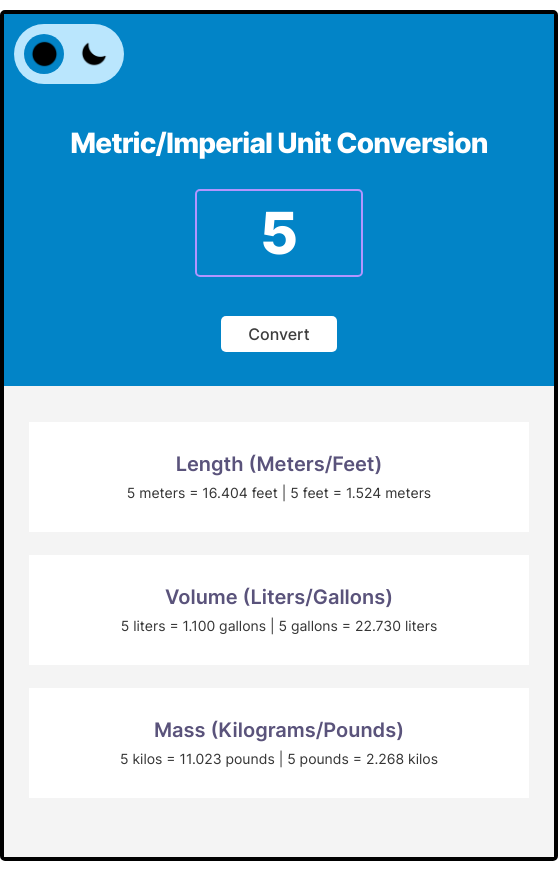
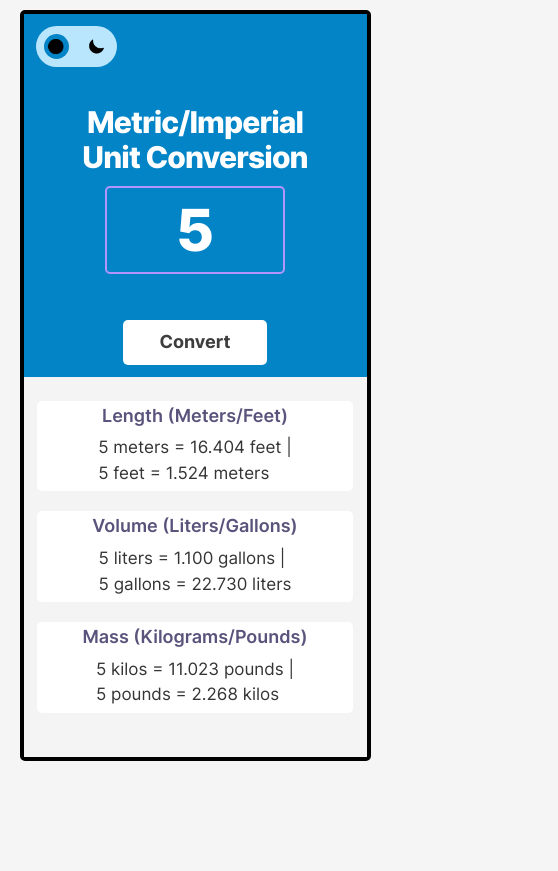
Before and after one commit to properless-rest/unit-converter, a website built with Vite: page index.html in a window 390 px wide. Both pictures are taken after typing "5" into the empty fields and a click on the button "Convert". Shown: the whole page, 558 px wide, since content can reach past the window. After the commit the page ends 844 px from the top, so only its background shows below. Built offline with nearby package versions, Linux system fonts and the light colour scheme.

Commit message:
RWD version. Corrected validation and conversion functionality for better user experience. Added bg switching for the element body.

```diff
--- a/code/converter.js
+++ b/code/converter.js
@@ -6,7 +6,8 @@ function roundTo(number, digits) {
 
 
 export function convert(quantity, conversionRate) {
-    return roundTo(quantity * conversionRate, 3);
+    // if quantity * conversionRate equals 0, don't round 0 to 3 decimals after comma;
+    return quantity * conversionRate === 0 ? 0 : roundTo(quantity * conversionRate, 3);
 }
 
 
--- a/code/index.js
+++ b/code/index.js
@@ -3,17 +3,17 @@ import { lightSwitcher, darkSwitcher, switchToLightTheme, switchToDarkTheme } fr
 
 
 function renderAdmissibleInput(inputValue) {
-    document.getElementById("length-conv").textContent =
-        `${inputValue} meters = ${convert(inputValue, meterToFeet)} feet | ${inputValue} feet = ${convert(inputValue, footToMeters)} meters`;
-    document.getElementById("volume-conv").textContent =
-        `${inputValue} liters = ${convert(inputValue, literToGallons)} gallons | ${inputValue} gallons = ${convert(inputValue, gallonToLiters)} liters`;
-    document.getElementById("mass-conv").textContent =
-        `${inputValue} kilos = ${convert(inputValue, kiloToPounds)} pounds | ${inputValue} pounds = ${convert(inputValue, poundToKilos)} kilos`;
+    document.getElementById("length-conv").innerHTML =
+        `${inputValue} meters = ${convert(inputValue, meterToFeet)} feet |<br>${inputValue}&nbsp;feet = ${convert(inputValue, footToMeters)}&nbsp;meters`;
+    document.getElementById("volume-conv").innerHTML =
+        `${inputValue} liters = ${convert(inputValue, literToGallons)} gallons |<br>${inputValue}&nbsp;gallons = ${convert(inputValue, gallonToLiters)}&nbsp;liters`;
+    document.getElementById("mass-conv").innerHTML =
+        `${inputValue} kilos = ${convert(inputValue, kiloToPounds)} pounds |<br>${inputValue}&nbsp;pounds = ${convert(inputValue, poundToKilos)}&nbsp;kilos`;
 }
 
 
-function renderInadmissibleInput(inputValue) {
-    inputEl.value = 0;
+function renderInadmissibleInput() {
+    inputEl.value = "";
     hintEl.classList.remove("invisible");
     timeOutId ? clearTimeout(timeOutId) : null;
     timeOutId = setTimeout(
@@ -30,11 +30,13 @@ function renderConvertedValues() {
         // don't do anything if nothing was input;
         return null;
     }
+    // "0.00", "0.0" and "0" will be rendered as 0 in converted metrics;
+    if (Number(inputValue) === 0) {inputValue = 0}
     // get rid of trailing zeroes if present;
     if (inputValue >=0 && inputValue <= 999) {
         renderAdmissibleInput(inputValue);
     } else {
-        renderInadmissibleInput(inputValue);
+        renderInadmissibleInput();
     }
 }
 
@@ -44,10 +46,12 @@ function validateInput(input) {
     if (input.length > 4) {
         input[3] != "." ? inputEl.value = input.substring(0, 4) : inputEl.value = input.substring(0, 3);
     }
-    if (input.length === 2 && (input[0] === "0" && input[1] !== "0.")) {
-        inputEl.value = "0";
+    // prevent trailing zero & substitute with the input non-zero digit
+    if (input.length === 2 && (input[0] === "0" && input[1] !== ".")) {
+        inputEl.value = `${input[input.length - 1]}`;
+    // add decimals on absent integer zero (start typing a decimal with ".")
     } else if (input[0] === "." || input[0] === ",") {
-        inputEl.value = "0";
+        inputEl.value = `0.${input[input.length - 1]}`;
     }
 }
 
--- a/code/themes.js
+++ b/code/themes.js
@@ -4,11 +4,12 @@ export function switchToLightTheme() {
     darkSwitcher.classList.remove("theme-selected");
     lightSwitcher.classList.add("theme-selected");
     const {
-        mainBorder, heroThemeSwitcher, heroThemeHover,
+        bg, mainBorder, heroThemeSwitcher, heroThemeHover,
         heroBg, heroText, heroInputBorder,
         heroBtnBg, heroBtnBgHover, heroBtnTxt,
         convBg, convDivBg, convDivUnit, convDivTxt
     } = themeLight;
+    CSSRoot.style.setProperty('--bg', bg);
     CSSRoot.style.setProperty('--main-border', mainBorder);
     CSSRoot.style.setProperty('--hero-theme-switcher', heroThemeSwitcher);
     CSSRoot.style.setProperty('--hero-theme-hover', heroThemeHover);
@@ -29,11 +30,12 @@ export function switchToDarkTheme() {
     lightSwitcher.classList.remove("theme-selected");
     darkSwitcher.classList.add("theme-selected");
     const {
-        mainBorder, heroThemeSwitcher, heroThemeHover,
+        bg, mainBorder, heroThemeSwitcher, heroThemeHover,
         heroBg, heroText, heroInputBorder,
         heroBtnBg, heroBtnBgHover, heroBtnTxt,
         convBg, convDivBg, convDivUnit, convDivTxt
     } = themeDark;
+    CSSRoot.style.setProperty('--bg', bg);
     CSSRoot.style.setProperty('--main-border', mainBorder);
     CSSRoot.style.setProperty('--hero-theme-switcher', heroThemeSwitcher);
     CSSRoot.style.setProperty('--hero-theme-hover', heroThemeHover);
@@ -56,6 +58,7 @@ export const darkSwitcher = document.getElementById("switch-dark");
 const CSSRoot = document.documentElement;
 
 const themeLight = {
+    bg: "#f5f5f5",
     mainBorder: "#000000",
     heroThemeSwitcher: "#bae6fd",
     heroThemeHover: "#fafafa",
@@ -72,6 +75,7 @@ const themeLight = {
 }
 
 const themeDark = {
+    bg: "#d1d1d1",
     mainBorder: "#000000",
     heroThemeSwitcher: "#b295ff",
     heroThemeHover: "#dfdfdf",
--- a/index.html
+++ b/index.html
@@ -16,7 +16,7 @@
                     <img src="./images/light-mode.webp" alt="light-mode-theme-switcher"                  id="switch-light" class="theme-selected">
                     <img src="./images/dark-mode.webp" alt="dark-mode-theme-switcher"                    id="switch-dark">
                 </div>
-                <h1 class="title">Metric/Imperial Unit Conversion</h1>
+                <h1 class="title">Metric/Imperial Unit&nbsp;Conversion</h1>
                 <input class="input-value" type="number" min="0" max="999"
                        name="value" placeholder="0">
                 <p id="hint" class="range-hint invisible">Inadmissible value. Pick in range from 0 to 999</p>
@@ -26,19 +26,19 @@
                 <div class="div-units">
                     <h3 class="unit">Length (Meters/Feet)</h3>
                     <p id="length-conv" class="conversion">
-                        0 meters = 0 feet | 0 feet = 0 meters
+                        0 meters = 0 feet |<br>0&nbsp;feet = 0&nbsp;meters
                     </p>
                 </div>
                 <div class="div-units">
                     <h3 class="unit">Volume (Liters/Gallons)</h3>
                     <p id="volume-conv" class="conversion">
-                        0 liters = 0 gallons | 0 gallons = 0 liters
+                        0 liters = 0 gallons |<br>0&nbsp;gallons = 0&nbsp;liters
                     </p>
                 </div>
                 <div class="div-units">
                     <h3 class="unit">Mass (Kilograms/Pounds)</h3>
                     <p id="mass-conv" class="conversion">
-                        0 kilos = 0 pounds | 0 pounds = 0 kilos
+                        0 kilos = 0 pounds |<br>0&nbsp;pounds = 0&nbsp;kilos
                     </p>
                 </div>
             </section>
--- a/styles/index.css
+++ b/styles/index.css
@@ -5,6 +5,7 @@
 }
 
 :root {
+    --bg: #f5f5f5;
     --main-border: #000000;
     --hero-theme-switcher: #bae6fd;
     --hero-theme-hover: #fafafa;
@@ -28,8 +29,13 @@
     background-color: var(--hero-bg);
 }
 
+* {
+    box-sizing: border-box;
+}
+
 body {
     margin: 0;
+    background-color: var(--bg);
 }
 
 h1, h3, p {
@@ -37,6 +43,7 @@ h1, h3, p {
 }
 
 #main {
+
     width: 550px;
     display: flex;
     flex-direction: column;
@@ -59,14 +66,14 @@ h1, h3, p {
     align-self: flex-start;
     justify-content: space-around;
     column-gap: 10px;
-    margin: 10px;
-    padding: 10px;
+    margin: 15px;
+    padding: 15px;
     background-color: var(--hero-theme-switcher);
     border-radius: 40px;
 }
 
 .div-theme-switcher img {
-    width: 30px;
+    width: 35px;
     padding: 5px;
     border-radius: 50%;
     cursor: pointer;
@@ -84,13 +91,12 @@ h1, h3, p {
 
 #section-hero .title {
     margin: 33px auto 0;
-    letter-spacing: -0.03em;
     font-size: 28px;
     font-weight: 800;
 }
 
 #section-hero .input-value {
-    width: 160px;
+    width: 180px;
     line-height: 82px;
     margin: 30px auto 0;
     color: inherit;
@@ -103,19 +109,21 @@ h1, h3, p {
 }
 
 #section-hero .range-hint {
-    margin: 10px 0;
+    margin: 12px;
+    font-size: 18px;
     font-style: italic;
 }
 
 #section-hero .btn-convert {
     margin: 0 auto 34px;
-    padding: 9px 27px;
+    padding: 15px 45px;
     border: none;
     border-radius: 5px;
     color: var(--hero-btn-txt);
     background-color: var(--hero-btn-bg);
     font-family: inherit;
-    font-weight: 500;
+    font-size: 18px;
+    font-weight: 600;
     transition: background-color, 0.2s;
     transition: transform, 0.2s;
 }
@@ -144,6 +152,8 @@ h1, h3, p {
     justify-content: center;
     align-items: center;
     margin-bottom: 23px;
+    border: none;
+    border-radius: 5px;
     background-color: var(--conv-div-bg);
 }
 
@@ -157,5 +167,79 @@ h1, h3, p {
 .div-units .conversion {
     color: var(--conv-div-txt);
     font-weight: 400px;
-    font-size: 14px;
+    line-height: 1.3;
 }
+
+@media screen and (max-width: 600px) {
+
+    #main {
+        width: 90%;
+        display: flex;
+        flex-direction: column;
+        margin: 10px auto;
+    }
+
+    #section-hero {
+        display: flex;
+        flex-direction: column;
+        align-items: center;
+    }
+
+    #section-hero .div-theme-switcher {
+        column-gap: 15px;
+        margin: 12px;
+        padding: 8px;
+    }
+
+    .div-theme-switcher img {
+        width: 25px;
+        padding: 3px;
+    }
+
+    #section-hero .title {
+        margin: 26px auto 0;
+        text-align: center;
+        letter-spacing: -0.03em;
+        font-size: 30px;
+    }
+
+    #section-hero .input-value {
+        margin: 12px auto;
+        font-size: 58px;
+    }
+
+    #section-hero .range-hint {
+        margin-bottom: 6px;
+        text-align: center;
+        font-style: italic;
+        font-size: 14px;
+    }
+
+    #section-hero .btn-convert {
+        margin: 0 auto 12px;
+        padding: 12px 36px;
+        font-weight: bold;
+    }
+
+    #section-conversion {
+        padding: 24px 0;
+    }
+
+    #section-conversion .div-units {
+        width: 92%;
+        height: initial;
+        padding: 5px;
+        margin-bottom: 20px;
+    }
+
+    .div-units .unit {
+        font-size: 18px;
+    }
+
+    .div-units .conversion {
+        font-weight: 400px;
+        font-size: 17px;
+        line-height: 1.5;
+    }
+
+}
--- a/styles/placeholders.css
+++ b/styles/placeholders.css
@@ -11,5 +11,5 @@ input::placeholder {
 
 ::-ms-input-placeholder { /* Edge 12 -18 */
   color: var(--placeholder);
-font-style: italic;
+  font-style: italic;
 }
```
Also changed, not shown: styles/input-number.css (line endings or trailing spaces), 2 other files.
